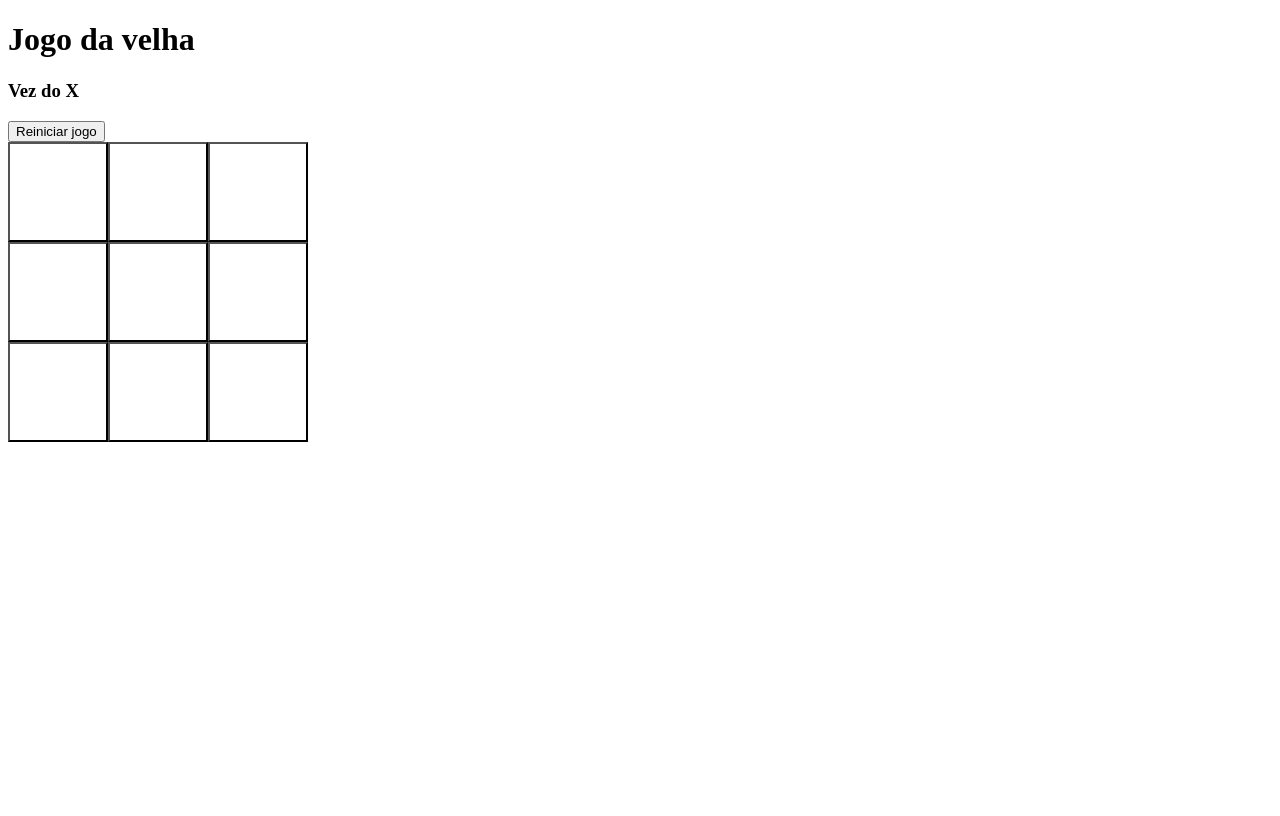
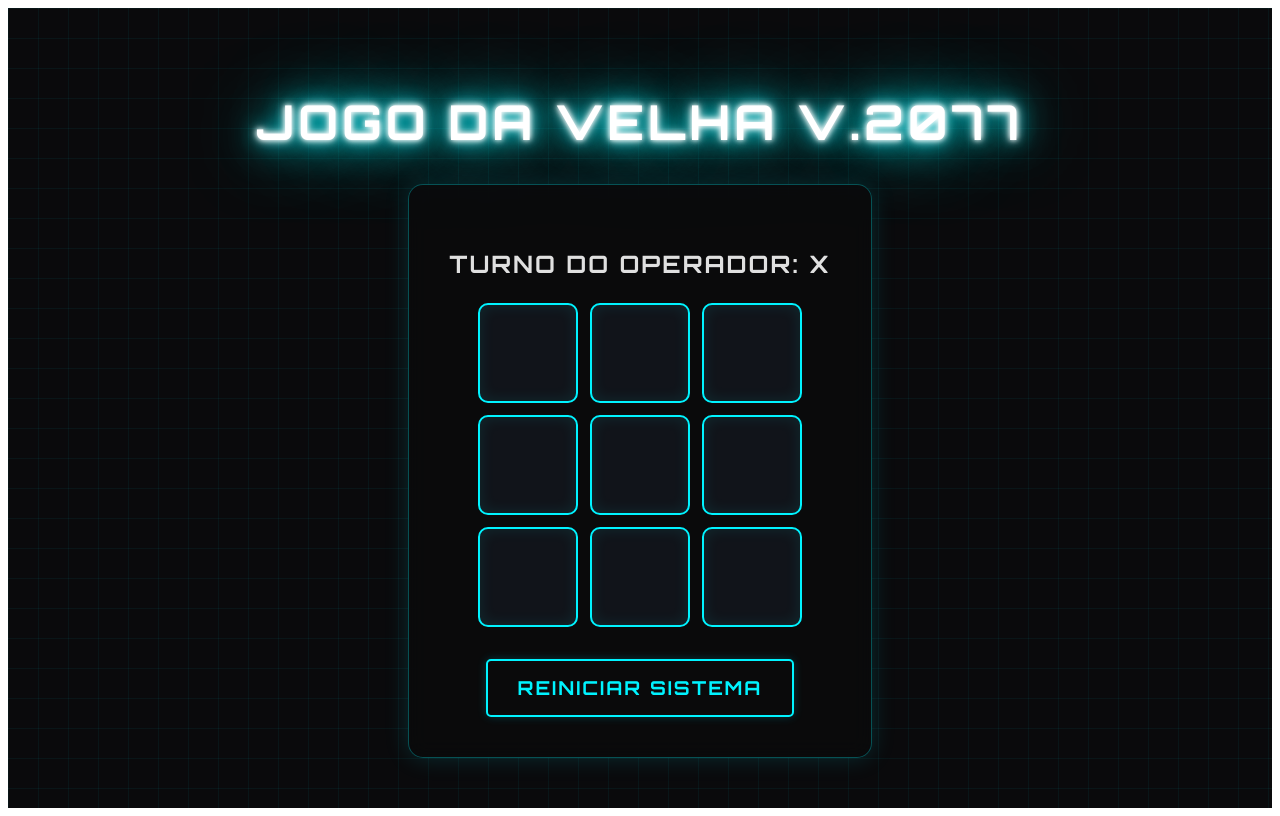
Before and after one commit to mariotorresocean/frontend20260620, a React (Vite) app: page / in a window 1280 px wide. Built offline with nearby package versions, Linux system fonts and the light colour scheme.

Commit message:
futurista

```diff
--- a/src/Jogo.css
+++ b/src/Jogo.css
@@ -1,9 +1,148 @@
+/* Importando uma fonte futurista */
+@import url('https://fonts.googleapis.com/css2?family=Orbitron:wght@400;700;900&display=swap');
+
+/* Fundo geral da tela */
+.jogo-wrapper {
+    display: flex;
+    flex-direction: column;
+    align-items: center;
+    justify-content: center;
+    min-height: 100vh;
+    background-color: #0a0a0c;
+    background-image:
+        linear-gradient(rgba(0, 243, 255, 0.05) 1px, transparent 1px),
+        linear-gradient(90deg, rgba(0, 243, 255, 0.05) 1px, transparent 1px);
+    background-size: 30px 30px;
+    font-family: 'Orbitron', sans-serif;
+    color: #ffffff;
+    margin: 0;
+    padding: 0;
+}
+
+/* Título brilhante */
+.titulo-neon {
+    font-size: 3rem;
+    color: #ffffff;
+    text-shadow:
+        0 0 5px #fff,
+        0 0 10px #fff,
+        0 0 20px #00f3ff,
+        0 0 40px #00f3ff,
+        0 0 80px #00f3ff;
+    margin-bottom: 2rem;
+    letter-spacing: 4px;
+    text-transform: uppercase;
+    text-align: center;
+}
+
+/* Painel central do jogo */
+.tabuleiro-container {
+    display: flex;
+    flex-direction: column;
+    align-items: center;
+    background: rgba(10, 10, 12, 0.8);
+    padding: 2.5rem;
+    border: 1px solid rgba(0, 243, 255, 0.3);
+    border-radius: 15px;
+    box-shadow: 0 0 25px rgba(0, 243, 255, 0.15);
+    backdrop-filter: blur(10px);
+}
+
+.mensagem {
+    font-size: 1.5rem;
+    margin-bottom: 1.5rem;
+    letter-spacing: 2px;
+    color: #e0e0e0;
+    text-transform: uppercase;
+}
+
+/* Efeito de piscar quando alguém vence */
+.vencedor-destaque {
+    color: #ffe600;
+    text-shadow: 0 0 10px #ffe600, 0 0 20px #ffe600;
+    animation: piscar 1s infinite alternate;
+}
+
+.grade {
+    display: flex;
+    flex-direction: column;
+    gap: 12px;
+    margin-bottom: 2rem;
+}
+
+.linha {
+    display: flex;
+    gap: 12px;
+}
+
+/* Botões do tabuleiro (Quadrados) */
 .q {
-    background-color:white;
-    width:100px;
+    width: 100px;
     height: 100px;
-    font-size: 36px;
+    background: #11141a;
+    border: 2px solid #00f3ff; /* Azul Ciano Neon */
+    border-radius: 10px;
+    font-size: 4.5rem;
+    font-family: 'Orbitron', sans-serif;
+    font-weight: 900;
+    cursor: pointer;
+    outline: none;
+    box-shadow: inset 0 0 15px rgba(0, 243, 255, 0.1);
+    transition: all 0.2s ease-in-out;
+    display: flex;
+    align-items: center;
+    justify-content: center;
 }
-.linha {
-    display:flex;
+
+.q:hover {
+    background: rgba(0, 243, 255, 0.15);
+    box-shadow: inset 0 0 20px rgba(0, 243, 255, 0.5), 0 0 15px rgba(0, 243, 255, 0.4);
 }
+
+/* Estilo específico para o X (Ciano) */
+.texto-x {
+    color: #00f3ff;
+    text-shadow: 0 0 10px #00f3ff, 0 0 25px #00f3ff;
+}
+
+/* Estilo específico para o O (Magenta) */
+.texto-o {
+    color: #ff003c;
+    border-color: #ff003c; /* Muda a borda para combinar */
+    text-shadow: 0 0 10px #ff003c, 0 0 25px #ff003c;
+    box-shadow: inset 0 0 15px rgba(255, 0, 60, 0.1);
+}
+
+.q.texto-o:hover {
+    background: rgba(255, 0, 60, 0.15);
+    box-shadow: inset 0 0 20px rgba(255, 0, 60, 0.5), 0 0 15px rgba(255, 0, 60, 0.4);
+}
+
+/* Botão de reiniciar */
+.btn-reset {
+    background: transparent;
+    color: #00f3ff;
+    border: 2px solid #00f3ff;
+    padding: 15px 30px;
+    font-size: 1.2rem;
+    font-family: 'Orbitron', sans-serif;
+    font-weight: bold;
+    letter-spacing: 2px;
+    cursor: pointer;
+    border-radius: 5px;
+    text-transform: uppercase;
+    transition: all 0.3s;
+    box-shadow: 0 0 10px rgba(0, 243, 255, 0.2);
+}
+
+.btn-reset:hover {
+    background: #00f3ff;
+    color: #0a0a0c;
+    box-shadow: 0 0 20px #00f3ff, 0 0 40px #00f3ff;
+}
+
+/* Animação para a vitória */
+@keyframes piscar {
+    0% { opacity: 0.8; text-shadow: 0 0 5px #ffe600; }
+    100% { opacity: 1; text-shadow: 0 0 20px #ffe600, 0 0 40px #ffe600; }
+}
--- a/src/JogoDaVelha.jsx
+++ b/src/JogoDaVelha.jsx
@@ -1,59 +1,49 @@
 import { useState } from 'react'
 import './Jogo.css'
 
-function Quadrado({quad, nomeDaFuncClica}) {
+function Quadrado({ quad, nomeDaFuncClica }) {
+    // Adiciona classes dinâmicas dependendo se é X ou O para cores diferentes
+    const classeValor = quad === 'X' ? 'texto-x' : quad === 'O' ? 'texto-o' : '';
+
     return (
-        <button className='q' onClick={nomeDaFuncClica}>{quad}</button>
+        <button className={`q ${classeValor}`} onClick={nomeDaFuncClica}>
+            {quad}
+        </button>
     )
 }
 
 function Tabuleiro() {
-    const [quads,setQuads] = useState(Array(9).fill(null))
+    const [quads, setQuads] = useState(Array(9).fill(null))
+    const [vezDoX, setVezDoX] = useState(true)
 
-    const [vezDoX,setVezDoX] = useState(true)
-    let mensagem = 'Vez do ';
     let vencedor = verificarVencedor(quads)
+    let mensagem = 'Turno do Operador: ';
+
     if (vencedor) {
-        mensagem = 'Vencedor é '+vencedor;
+        mensagem = 'VITÓRIA DO SETOR: ' + vencedor;
     } else {
-        if (vezDoX) {
-            mensagem = mensagem + 'X';
-        } else {
-            mensagem = mensagem + 'O';
-        }
+        mensagem = mensagem + (vezDoX ? 'X' : 'O');
     }
 
     function verificarVencedor(quads) {
         const combV = [
-            [0,1,2],
-            [3,4,5],
-            [6,7,8],
-            [0,3,6],
-            [1,4,7],
-            [2,5,8],
-            [0,4,8], // dp
-            [2,4,6] // ds
+            [0,1,2], [3,4,5], [6,7,8],
+            [0,3,6], [1,4,7], [2,5,8],
+            [0,4,8], [2,4,6]
         ]
 
-        for (let i=0;i < combV.length;i++) {
-            const [p1,p2,p3] = combV[i];
-            if (quads[p1] && quads[p1] == quads[p2] && quads[p2] == quads[p3]) {
+        for (let i = 0; i < combV.length; i++) {
+            const [p1, p2, p3] = combV[i];
+            if (quads[p1] && quads[p1] === quads[p2] && quads[p2] === quads[p3]) {
                 return quads[p1];
             }
-
         }
-
-
+        return null;
     }
 
     function handleClick(posicao) {
-        if (quads[posicao] != null) {
-            return;
-        }
-
-        if (verificarVencedor(quads)) {
-            return;
-        }
+        if (quads[posicao] != null) return;
+        if (verificarVencedor(quads)) return;
 
         const novosQuadrados = quads.slice();
         if (vezDoX) {
@@ -63,41 +53,46 @@ function Tabuleiro() {
             novosQuadrados[posicao] = 'O';
             setVezDoX(true)
         }
-        console.log('clicou em'+posicao);
         setQuads(novosQuadrados);
     }
+
     function handleReset() {
         setQuads(Array(9).fill(null));
+        setVezDoX(true); // Reseta para o X começar novamente
     }
 
     return (
-        <>
-        <h3>{mensagem} </h3>
-        <button onClick={handleReset}> Reiniciar jogo</button>
-        <div className='linha'>
-            <Quadrado quad={quads[0]} nomeDaFuncClica={()=>handleClick(0)} />
-            <Quadrado quad={quads[1]} nomeDaFuncClica={()=>handleClick(1)} />
-            <Quadrado quad={quads[2]} nomeDaFuncClica={()=>handleClick(2)} />
+        <div className="tabuleiro-container">
+            <h3 className={`mensagem ${vencedor ? 'vencedor-destaque' : ''}`}>{mensagem}</h3>
+
+            <div className="grade">
+                <div className='linha'>
+                    <Quadrado quad={quads[0]} nomeDaFuncClica={() => handleClick(0)} />
+                    <Quadrado quad={quads[1]} nomeDaFuncClica={() => handleClick(1)} />
+                    <Quadrado quad={quads[2]} nomeDaFuncClica={() => handleClick(2)} />
+                </div>
+                <div className='linha'>
+                    <Quadrado quad={quads[3]} nomeDaFuncClica={() => handleClick(3)} />
+                    <Quadrado quad={quads[4]} nomeDaFuncClica={() => handleClick(4)} />
+                    <Quadrado quad={quads[5]} nomeDaFuncClica={() => handleClick(5)} />
+                </div>
+                <div className='linha'>
+                    <Quadrado quad={quads[6]} nomeDaFuncClica={() => handleClick(6)} />
+                    <Quadrado quad={quads[7]} nomeDaFuncClica={() => handleClick(7)} />
+                    <Quadrado quad={quads[8]} nomeDaFuncClica={() => handleClick(8)} />
+                </div>
+            </div>
+
+            <button className="btn-reset" onClick={handleReset}>Reiniciar Sistema</button>
         </div>
-        <div className='linha'>
-            <Quadrado quad={quads[3]} nomeDaFuncClica={()=>handleClick(3)} />
-            <Quadrado quad={quads[4]} nomeDaFuncClica={()=>handleClick(4)} />
-            <Quadrado quad={quads[5]} nomeDaFuncClica={()=>handleClick(5)} />
-        </div>
-        <div className='linha'>
-            <Quadrado quad={quads[6]} nomeDaFuncClica={()=>handleClick(6)} />
-            <Quadrado quad={quads[7]} nomeDaFuncClica={()=>handleClick(7)} />
-            <Quadrado quad={quads[8]} nomeDaFuncClica={()=>handleClick(8)} />
-        </div>
-        </>
     )
 }
 
 export default function JogoDaVelha() {
     return (
-        <>
-            <h1>Jogo da velha</h1>
-            <Tabuleiro/>
-        </>
+        <div className="jogo-wrapper">
+            <h1 className="titulo-neon">JOGO DA VELHA v.2077</h1>
+            <Tabuleiro />
+        </div>
     )
 }
```
